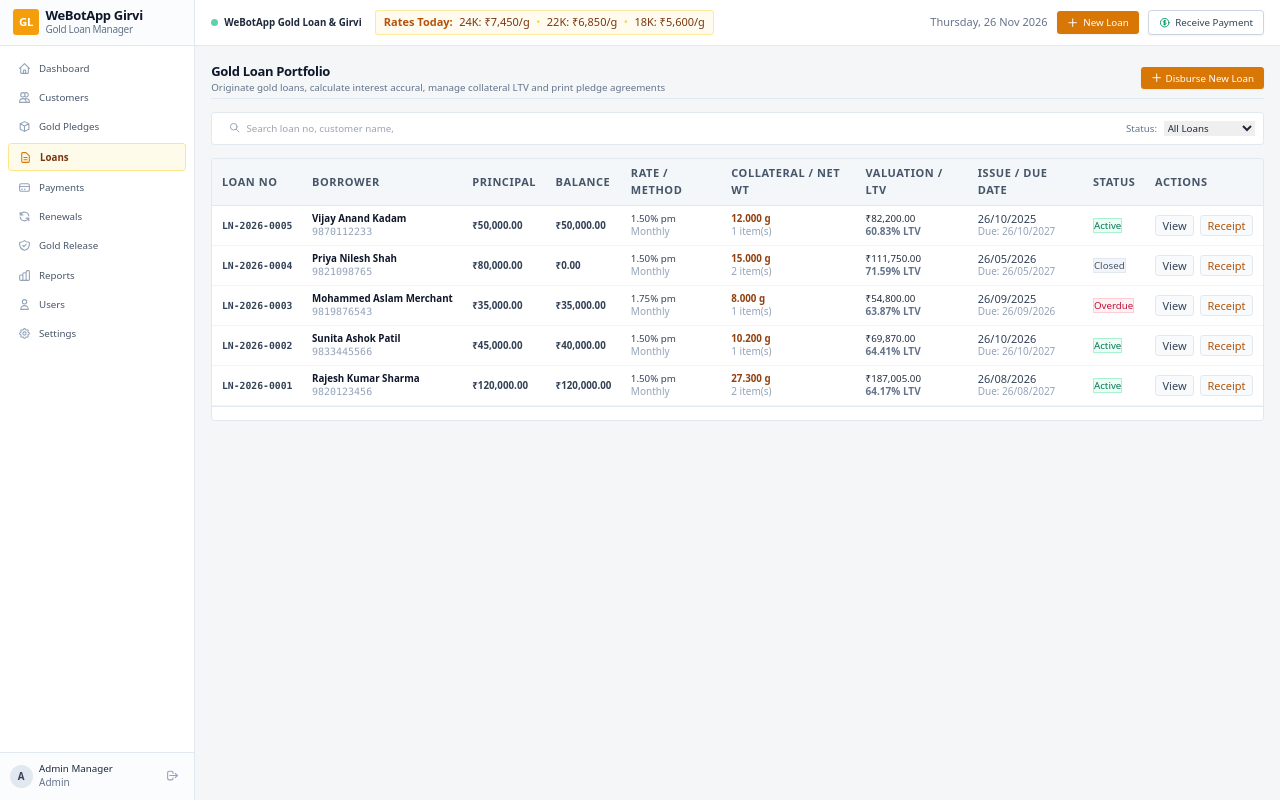
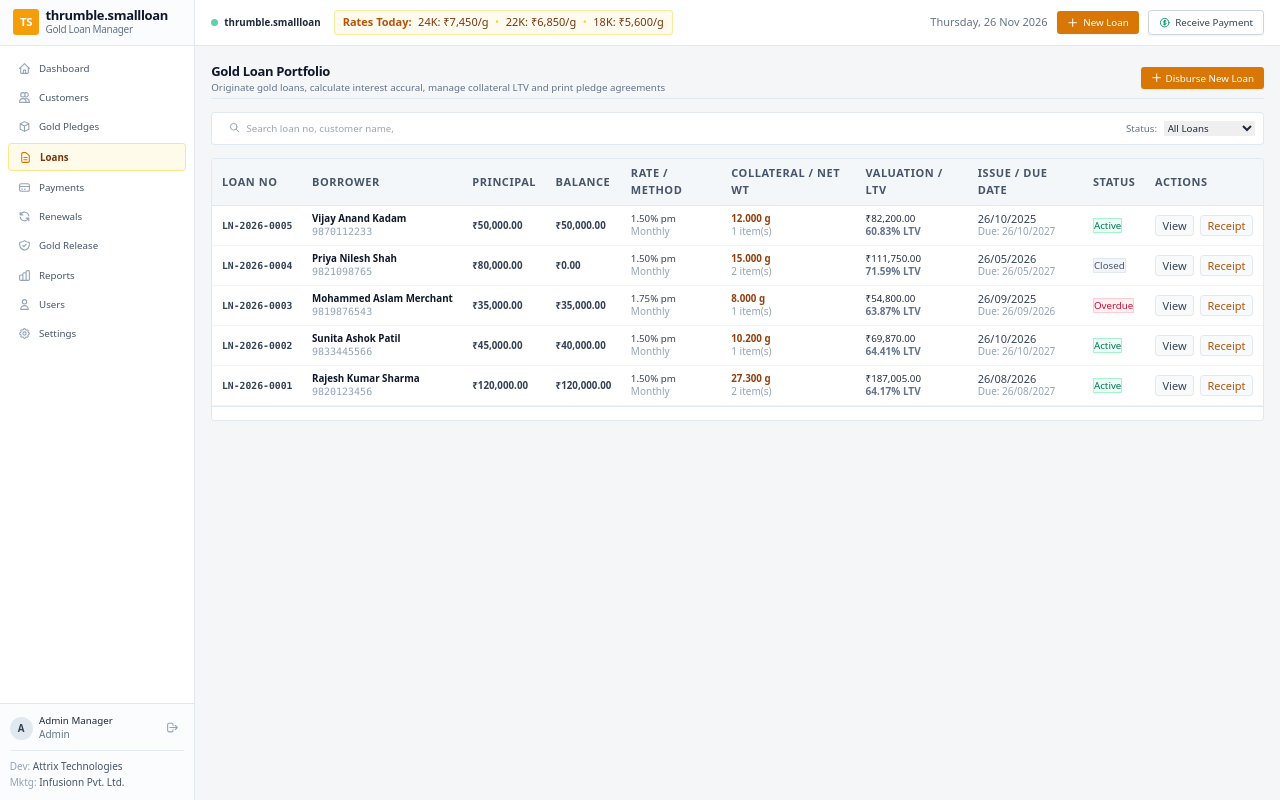
Before and after one commit to attrixtech/smallloan, a Laravel app: page /loans in a window 1280 px wide. Run offline with Laravel 12, Linux system fonts and the light colour scheme; a user stored in the database is signed in; data comes from the database, SQL or seed files in the repository; style sheets or scripts are compiled from the project's sources; some libraries are stand-ins or nearby versions.

Commit message:
Updated Branding

```diff
--- a/app/Livewire/Settings.php
+++ b/app/Livewire/Settings.php
@@ -52,10 +52,10 @@ class Settings extends Component
 
     public function loadBusinessSettings()
     {
-        $this->shop_name = BusinessSetting::get('shop_name', 'WeBotApp Gold Loan & Girvi');
+        $this->shop_name = BusinessSetting::get('shop_name', 'thrumble.smallloan');
         $this->shop_address = BusinessSetting::get('shop_address', 'Shop #12, Zaveri Bazaar, Kalbadevi, Mumbai - 400002');
         $this->phone_number = BusinessSetting::get('phone_number', '+91 98765 43210');
-        $this->email = BusinessSetting::get('email', 'contact@webotapp-girvi.com');
+        $this->email = BusinessSetting::get('email', 'contact@thrumble.smallloan');
         $this->currency = BusinessSetting::get('currency', 'INR');
         $this->receipt_header = BusinessSetting::get('receipt_header', 'Trusted Gold Loan & Girvi Financing since 1998');
         $this->receipt_footer = BusinessSetting::get('receipt_footer', 'Subject to Mumbai Jurisdiction. Thank you for your business.');
--- a/config/app.php
+++ b/config/app.php
@@ -13,7 +13,7 @@ return [
     |
     */
 
-    'name' => env('APP_NAME', 'Laravel'),
+    'name' => env('APP_NAME', 'thrumble.smallloan'),
 
     /*
     |--------------------------------------------------------------------------
--- a/config/mail.php
+++ b/config/mail.php
@@ -109,8 +109,8 @@ return [
     */
 
     'from' => [
-        'address' => env('MAIL_FROM_ADDRESS', 'hello@example.com'),
-        'name' => env('MAIL_FROM_NAME', 'Example'),
+        'address' => env('MAIL_FROM_ADDRESS', 'contact@thrumble.smallloan'),
+        'name' => env('MAIL_FROM_NAME', env('APP_NAME', 'thrumble.smallloan')),
     ],
 
 ];
--- a/package.json
+++ b/package.json
@@ -1,4 +1,5 @@
 {
+    "name": "thrumble.smallloan",
     "private": true,
     "type": "module",
     "scripts": {
--- a/resources/views/layouts/app.blade.php
+++ b/resources/views/layouts/app.blade.php
@@ -4,7 +4,7 @@
     <meta charset="UTF-8">
     <meta name="viewport" content="width=device-width, initial-scale=1.0">
     <meta name="csrf-token" content="{{ csrf_token() }}">
-    <title>{{ $title ?? 'WeBotApp' }} - Gold Loan Manager</title>
+    <title>{{ isset($title) ? $title . ' - thrumble.smallloan' : 'thrumble.smallloan' }}</title>
     <link rel="preconnect" href="https://fonts.googleapis.com">
     <link rel="preconnect" href="https://fonts.gstatic.com" crossorigin>
     <link href="https://fonts.googleapis.com/css2?family=Inter:wght@400;500;600;700&display=swap" rel="stylesheet">
@@ -20,10 +20,10 @@
             <div class="h-14 px-4 flex items-center justify-between border-b border-slate-200 bg-slate-50/50">
                 <a href="{{ route('dashboard') }}" class="flex items-center gap-2 font-semibold text-slate-800 tracking-tight">
                     <div class="w-8 h-8 rounded bg-amber-500 flex items-center justify-center text-white shadow-xs font-bold text-sm">
-                        GL
+                        TS
                     </div>
                     <div>
-                        <div class="text-[13px] font-bold leading-none text-slate-900 tracking-tight">WeBotApp Girvi</div>
+                        <div class="text-[13px] font-bold leading-none text-slate-900 tracking-tight">thrumble.smallloan</div>
                         <div class="text-[10px] text-slate-500 font-normal leading-tight mt-0.5">Gold Loan Manager</div>
                     </div>
                 </a>
@@ -102,6 +102,10 @@
                         </form>
                     @endauth
                 </div>
+                <div class="mt-2.5 pt-2 border-t border-slate-200/80 text-[10px] text-slate-400 leading-relaxed">
+                    <div>Dev: <a href="https://www.attrixtech.com" target="_blank" rel="noopener noreferrer" class="text-slate-600 hover:text-amber-600 font-medium transition">Attrix Technologies</a></div>
+                    <div>Mktg: <a href="https://www.infusionn.in" target="_blank" rel="noopener noreferrer" class="text-slate-600 hover:text-amber-600 font-medium transition">Infusionn Pvt. Ltd.</a></div>
+                </div>
             </div>
         </aside>
 
@@ -112,7 +116,7 @@
                 <div class="flex items-center gap-4">
                     <div class="text-xs font-semibold text-slate-800 flex items-center gap-2">
                         <span class="w-2 h-2 rounded-full bg-emerald-500 animate-pulse"></span>
-                        <span>{{ \App\Models\BusinessSetting::get('shop_name', 'WeBotApp Gold Loan & Girvi') }}</span>
+                        <span>{{ \App\Models\BusinessSetting::get('shop_name', 'thrumble.smallloan') }}</span>
                     </div>
 
                     <!-- Live Gold Rate Ticker -->
--- a/resources/views/layouts/guest.blade.php
+++ b/resources/views/layouts/guest.blade.php
@@ -3,7 +3,7 @@
 <head>
     <meta charset="UTF-8">
     <meta name="viewport" content="width=device-width, initial-scale=1.0">
-    <title>Login - WeBotApp Gold Loan Manager</title>
+    <title>Login - thrumble.smallloan</title>
     @vite(['resources/css/app.css', 'resources/js/app.js'])
 </head>
 <body class="bg-slate-100 flex items-center justify-center min-h-screen p-4 text-xs antialiased">
--- a/resources/views/livewire/gold-release.blade.php
+++ b/resources/views/livewire/gold-release.blade.php
@@ -244,7 +244,7 @@
                     <!-- Shop Header -->
                     <div class="text-center pb-3 border-b-2 border-slate-900">
                         <h2 class="text-base font-extrabold uppercase tracking-wide text-slate-900">
-                            {{ \App\Models\BusinessSetting::get('shop_name', 'WeBotApp Gold Loan & Girvi') }}
+                            {{ \App\Models\BusinessSetting::get('shop_name', 'thrumble.smallloan') }}
                         </h2>
                         <p class="text-[11px] text-slate-600">{{ \App\Models\BusinessSetting::get('shop_address', 'Main Road, Zaveri Bazaar, Mumbai') }}</p>
                         <p class="text-[11px] text-slate-600">Phone: {{ \App\Models\BusinessSetting::get('phone_number', '+91 98765 43210') }}</p>
--- a/resources/views/livewire/loans.blade.php
+++ b/resources/views/livewire/loans.blade.php
@@ -548,7 +548,7 @@
                     <!-- Shop Header -->
                     <div class="text-center pb-3 border-b-2 border-slate-900">
                         <h2 class="text-lg font-black tracking-tight text-slate-900 uppercase">
-                            {{ \App\Models\BusinessSetting::get('shop_name', 'WeBotApp Gold Loan & Girvi') }}
+                            {{ \App\Models\BusinessSetting::get('shop_name', 'thrumble.smallloan') }}
                         </h2>
                         <p class="text-xs text-slate-600">
                             {{ \App\Models\BusinessSetting::get('shop_address', '123 Sarafa Bazaar, Mumbai 400001') }} &bull; Ph: {{ \App\Models\BusinessSetting::get('phone_number', '+91 98765 43210') }}
@@ -638,7 +638,7 @@
                             <span class="font-semibold text-slate-800">Borrower's Signature / Thumb Impression</span>
                         </div>
                         <div class="border-t border-slate-400 pt-1">
-                            <span class="font-semibold text-slate-800">For {{ \App\Models\BusinessSetting::get('shop_name', 'WeBotApp Gold Loan') }} (Authorized Signatory)</span>
+                            <span class="font-semibold text-slate-800">For {{ \App\Models\BusinessSetting::get('shop_name', 'thrumble.smallloan') }} (Authorized Signatory)</span>
                         </div>
                     </div>
                 </div>
--- a/resources/views/livewire/payments.blade.php
+++ b/resources/views/livewire/payments.blade.php
@@ -302,7 +302,7 @@
                 <div class="p-6 bg-white text-slate-900 text-xs font-sans space-y-4 print-receipt-container" id="printablePaymentReceipt">
                     <div class="text-center pb-3 border-b-2 border-slate-900">
                         <h2 class="text-base font-extrabold uppercase tracking-wide text-slate-900">
-                            {{ \App\Models\BusinessSetting::get('shop_name', 'WeBotApp Gold Loan & Girvi') }}
+                            {{ \App\Models\BusinessSetting::get('shop_name', 'thrumble.smallloan') }}
                         </h2>
                         <p class="text-[11px] text-slate-600">{{ \App\Models\BusinessSetting::get('shop_address', 'Main Road, Zaveri Bazaar, Mumbai') }}</p>
                         <p class="text-[11px] text-slate-600">Phone: {{ \App\Models\BusinessSetting::get('phone_number', '+91 98765 43210') }}</p>
--- a/resources/views/livewire/pledges.blade.php
+++ b/resources/views/livewire/pledges.blade.php
@@ -315,7 +315,7 @@
                     <div class="border-2 border-dashed border-slate-400 rounded-lg p-4 bg-amber-50/20 text-xs">
                         <div class="text-center border-b border-slate-300 pb-2 mb-3">
                             <div class="font-bold text-sm text-slate-900 uppercase tracking-tight">
-                                {{ \App\Models\BusinessSetting::get('shop_name', 'WeBotApp Gold Loan & Girvi') }}
+                                {{ \App\Models\BusinessSetting::get('shop_name', 'thrumble.smallloan') }}
                             </div>
                             <div class="text-[10px] text-slate-500 uppercase tracking-wider font-semibold">VAULT SECURITY PLEDGE TAG</div>
                         </div>
@@ -366,7 +366,7 @@
 
                         <div class="pt-2 border-t border-slate-300 flex justify-between text-[10px] text-slate-500">
                             <span>Status: <strong>{{ $selectedItem->status }}</strong></span>
-                            <span>WeBotApp Vault Safe</span>
+                            <span>thrumble.smallloan Vault Safe</span>
                         </div>
                     </div>
                 </div>
--- a/resources/views/livewire/renewals.blade.php
+++ b/resources/views/livewire/renewals.blade.php
@@ -212,7 +212,7 @@
                 <div class="p-6 overflow-y-auto space-y-4 text-slate-900 print-only">
                     <!-- Shop Header -->
                     <div class="text-center border-b border-slate-300 pb-3">
-                        <h2 class="text-sm font-bold uppercase tracking-wider text-slate-900">{{ \App\Models\BusinessSetting::get('shop_name', 'WeBotApp Gold Loan & Girvi') }}</h2>
+                        <h2 class="text-sm font-bold uppercase tracking-wider text-slate-900">{{ \App\Models\BusinessSetting::get('shop_name', 'thrumble.smallloan') }}</h2>
                         <div class="text-[11px] text-slate-600">{{ \App\Models\BusinessSetting::get('shop_address', 'Shop 12, Gold Market, Zaveri Bazaar, Mumbai 400002') }}</div>
                         <div class="text-[11px] text-slate-600">Phone: {{ \App\Models\BusinessSetting::get('shop_phone', '+91 98200 12345') }}</div>
                         <div class="mt-2 inline-block px-3 py-0.5 rounded bg-slate-100 border border-slate-300 text-slate-800 font-bold text-xs uppercase tracking-wide">
--- a/todo.txt
+++ b/todo.txt
@@ -1,4 +1,4 @@
-# Project: WeBotApp Gold Loan Manager
+# Project: thrumble.smallloan
 
 Build a compact, modern, lightweight Gold Loan / Girvi Management Software using Laravel, MySQL, Livewire and Tailwind CSS.
 
```
Also changed, not shown: composer.json (+15 -3 lines), database/seeders/DatabaseSeeder.php (+5 -5 lines), resources/views/auth/login.blade.php (+12 -6 lines), resources/views/components/layouts/app.blade.php (+8 -4 lines), README.md, 1 other file.
